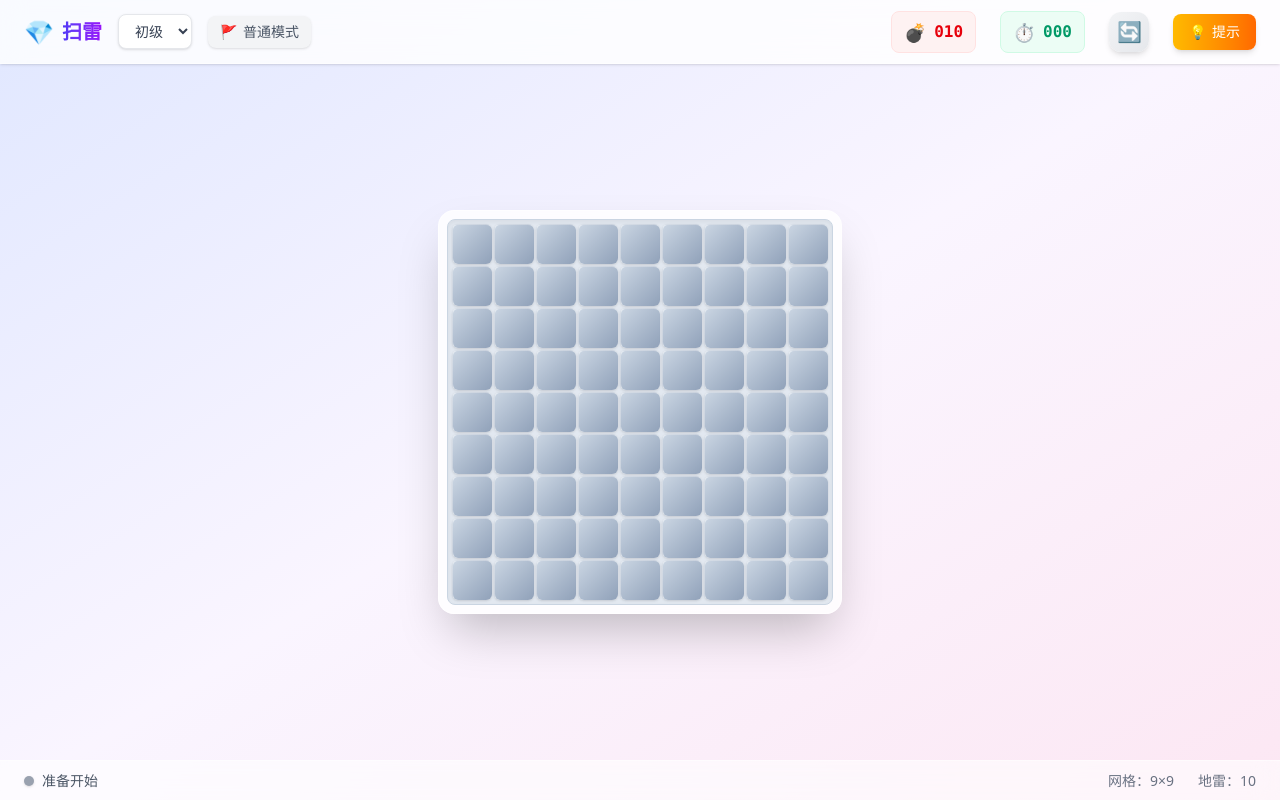
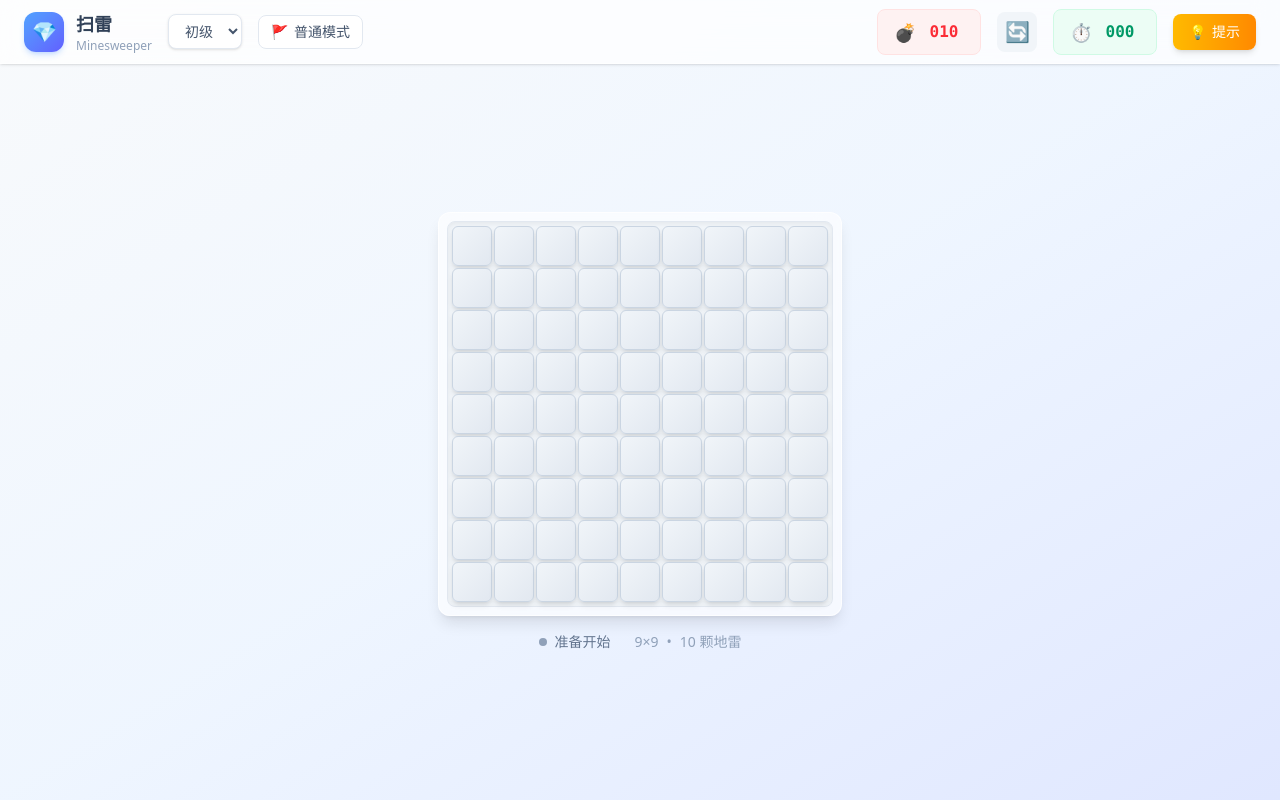
Before and after one commit to AboutThePast/minesweeper, a Vue app: page / in a window 1280 px wide. Built offline with nearby package versions, Linux system fonts and the light colour scheme.

Commit message:
feat: 浅色系 UI 优化 + 弹窗交互改进
- 重新设计浅色系主题 (slate-50 → blue-50 → indigo-100)
- 优化格子样式和颜色
- 放大游戏结束弹窗 (max-w-md, text-4xl, w-32 图标)
- 新增点击遮罩关闭弹窗功能
- 使用独立 showModal 变量控制弹窗显示

```diff
--- a/src/App.vue
+++ b/src/App.vue
@@ -1,51 +1,69 @@
 <template>
-  <div class="h-screen bg-gradient-to-br from-indigo-100 via-purple-50 to-pink-100 flex flex-col">
+  <div class="min-h-screen bg-gradient-to-br from-slate-50 via-blue-50 to-indigo-100 flex flex-col">
     <!-- 顶部控制栏 -->
-    <header class="h-16 bg-white/80 backdrop-blur-md border-b border-white/50 shadow-sm flex items-center justify-between px-6 shrink-0">
+    <header class="h-16 bg-white/70 backdrop-blur-md border-b border-white/60 shadow-sm flex items-center justify-between px-6 shrink-0">
       <div class="flex items-center gap-4">
-        <div class="flex items-center gap-2">
-          <span class="text-2xl">💎</span>
-          <h1 class="text-xl font-bold bg-gradient-to-r from-indigo-600 to-purple-600 bg-clip-text text-transparent">扫雷</h1>
+        <!-- 标题 -->
+        <div class="flex items-center gap-3">
+          <div class="w-10 h-10 rounded-xl bg-gradient-to-br from-blue-400 to-indigo-500 flex items-center justify-center shadow-md shadow-blue-500/20">
+            <span class="text-xl">💎</span>
+          </div>
+          <div>
+            <h1 class="text-lg font-bold text-slate-700">扫雷</h1>
+            <p class="text-xs text-slate-400">Minesweeper</p>
+          </div>
         </div>
+
+        <!-- 难度选择器 -->
         <select
           v-model="selectedDifficulty"
-          class="px-3 py-1.5 text-sm bg-white border border-gray-200 rounded-lg text-gray-700 focus:outline-none focus:ring-2 focus:ring-purple-300 shadow-sm"
+          class="px-3 py-1.5 text-sm bg-white border border-slate-200 rounded-lg text-slate-600 focus:outline-none focus:ring-2 focus:ring-blue-400 shadow-sm"
           :disabled="gameState === 'playing'"
         >
           <option v-for="(config, key) in DIFFICULTY" :key="key" :value="key">
             {{ config.label }}
           </option>
         </select>
+
+        <!-- 旗帜模式切换 -->
         <button
           @click="toggleFlagMode"
-          :class="flagMode ? 'bg-gradient-to-r from-amber-400 to-orange-500 text-white shadow-md' : 'bg-gray-100 text-gray-600'"
-          class="px-3 py-1.5 text-sm rounded-lg transition-all flex items-center gap-1.5 shadow-sm"
+          :class="flagMode ? 'bg-gradient-to-r from-amber-400 to-orange-400 text-white shadow-md' : 'bg-white text-slate-600 hover:bg-slate-50'"
+          class="px-3 py-1.5 text-sm rounded-lg transition-all flex items-center gap-1.5 border border-slate-200"
         >
           <span>🚩</span>
           <span class="font-medium">{{ flagMode ? '旗帜模式' : '普通模式' }}</span>
         </button>
       </div>
 
-      <div class="flex items-center gap-6">
-        <div class="flex items-center gap-2 px-3 py-1.5 bg-red-50 rounded-lg border border-red-100">
+      <!-- 右侧状态区 -->
+      <div class="flex items-center gap-4">
+        <!-- 剩余雷数 -->
+        <div class="flex items-center gap-2 px-4 py-2 bg-red-50 rounded-lg border border-red-100">
           <span class="text-lg">💣</span>
-          <span class="font-mono font-bold text-red-600">{{ String(remainingMines).padStart(3, '0') }}</span>
+          <span class="font-mono font-bold text-red-500 min-w-[40px] text-center">{{ String(remainingMines).padStart(3, '0') }}</span>
         </div>
-        <div class="flex items-center gap-2 px-3 py-1.5 bg-emerald-50 rounded-lg border border-emerald-100">
-          <span class="text-lg">⏱️</span>
-          <span class="font-mono font-bold text-emerald-600">{{ String(Math.min(timer, 999)).padStart(3, '0') }}</span>
-        </div>
+
+        <!-- 重置按钮 -->
         <button
           @click="handleReset"
           :class="resetButtonClass"
-          class="w-10 h-10 rounded-xl text-xl flex items-center justify-center transition-all hover:scale-110 shadow-md"
+          class="w-10 h-10 rounded-lg text-xl flex items-center justify-center transition-all hover:scale-105"
         >
           {{ resetButtonIcon }}
         </button>
+
+        <!-- 计时器 -->
+        <div class="flex items-center gap-2 px-4 py-2 bg-emerald-50 rounded-lg border border-emerald-100">
+          <span class="text-lg">⏱️</span>
+          <span class="font-mono font-bold text-emerald-600 min-w-[40px] text-center">{{ String(Math.min(timer, 999)).padStart(3, '0') }}</span>
+        </div>
+
+        <!-- 智能提示按钮 -->
         <button
           v-if="gameState === 'playing' || gameState === 'ready'"
           @click="handleHint"
-          class="px-4 py-2 text-sm bg-gradient-to-r from-amber-400 to-orange-500 text-white rounded-lg hover:from-amber-500 hover:to-orange-600 transition-all shadow-md flex items-center gap-1.5"
+          class="px-4 py-2 text-sm bg-gradient-to-r from-amber-400 to-orange-400 text-white rounded-lg hover:from-amber-500 hover:to-orange-500 transition-all shadow-md flex items-center gap-1.5"
         >
           <span>💡</span>
           <span class="font-medium">提示</span>
@@ -54,9 +72,10 @@
     </header>
 
     <!-- 游戏主区域 -->
-    <main class="flex-1 overflow-auto p-4">
-      <div class="min-h-full flex items-center justify-center">
-        <div class="bg-white/80 backdrop-blur-md p-2 rounded-2xl shadow-2xl border border-white/50">
+    <main class="flex-1 flex items-center justify-center p-4">
+      <div class="relative">
+        <!-- 游戏板容器 -->
+        <div class="p-2 rounded-xl bg-white/60 backdrop-blur-md shadow-lg border border-white/70">
           <GameBoard
             :board="board"
             :game-state="gameState"
@@ -68,28 +87,30 @@
             @quick-action="handleQuickAction"
           />
         </div>
+
+        <!-- 底部状态条 -->
+        <div class="mt-4 flex items-center justify-center gap-6 text-sm">
+          <div class="flex items-center gap-2">
+            <span :class="statusIndicatorClass" class="w-2 h-2 rounded-full"></span>
+            <span class="text-slate-500 font-medium">{{ statusText }}</span>
+          </div>
+          <div class="text-slate-400">
+            <span>{{ cols }}×{{ rows }}</span>
+            <span class="mx-2">•</span>
+            <span>{{ totalMines }} 颗地雷</span>
+          </div>
+        </div>
       </div>
     </main>
 
-    <!-- 底部状态栏 -->
-    <footer class="h-10 bg-white/60 backdrop-blur-md border-t border-white/50 flex items-center justify-between px-6 shrink-0">
-      <div class="flex items-center gap-2 text-sm">
-        <span :class="statusIndicatorClass" class="w-2.5 h-2.5 rounded-full shadow-sm"></span>
-        <span class="font-medium text-gray-600">{{ statusText }}</span>
-      </div>
-      <div class="flex items-center gap-6 text-sm text-gray-500 font-medium">
-        <span>网格：{{ cols }}×{{ rows }}</span>
-        <span>地雷：{{ totalMines }}</span>
-      </div>
-    </footer>
-
     <!-- 游戏结束弹窗 -->
     <GameModal
-      :show="gameState === 'won' || gameState === 'lost'"
+      :show="showModal"
       :is-win="gameState === 'won'"
       :difficulty="DIFFICULTY[difficulty].label"
       :timer="timer"
       @reset="handleReset"
+      @close="handleCloseModal"
     />
   </div>
 </template>
@@ -119,6 +140,14 @@ const {
 
 const flagMode = ref(false)
 const selectedDifficulty = ref(difficulty.value)
+const showModal = ref(false)
+
+// 监听游戏状态变化，自动显示弹窗
+watch(gameState, (newVal) => {
+  if (newVal === 'won' || newVal === 'lost') {
+    showModal.value = true
+  }
+})
 
 watch(selectedDifficulty, (newVal) => {
   if (newVal !== difficulty.value) {
@@ -135,17 +164,17 @@ function toggleFlagMode() {
 }
 
 const statusText = computed(() => {
-  if (gameState.value === 'won') return '🎉 恭喜获胜！'
-  if (gameState.value === 'lost') return '💥 游戏结束'
-  if (gameState.value === 'playing') return '游戏中...'
+  if (gameState.value === 'won') return '恭喜获胜'
+  if (gameState.value === 'lost') return '游戏结束'
+  if (gameState.value === 'playing') return '游戏中'
   return '准备开始'
 })
 
 const statusIndicatorClass = computed(() => {
-  if (gameState.value === 'won') return 'bg-emerald-500 shadow-emerald-200'
-  if (gameState.value === 'lost') return 'bg-red-500 shadow-red-200'
-  if (gameState.value === 'playing') return 'bg-amber-400 shadow-amber-200'
-  return 'bg-gray-400'
+  if (gameState.value === 'won') return 'bg-emerald-500'
+  if (gameState.value === 'lost') return 'bg-red-500'
+  if (gameState.value === 'playing') return 'bg-amber-400'
+  return 'bg-slate-400'
 })
 
 const resetButtonIcon = computed(() => {
@@ -155,9 +184,9 @@ const resetButtonIcon = computed(() => {
 })
 
 const resetButtonClass = computed(() => {
-  if (gameState.value === 'won') return 'bg-gradient-to-br from-emerald-400 to-emerald-600 text-white shadow-emerald-200'
-  if (gameState.value === 'lost') return 'bg-gradient-to-br from-red-400 to-red-600 text-white shadow-red-200'
-  return 'bg-gradient-to-br from-gray-100 to-gray-200 text-gray-600 hover:from-gray-200 hover:to-gray-300'
+  if (gameState.value === 'won') return 'bg-gradient-to-br from-emerald-400 to-emerald-500 text-white shadow-md'
+  if (gameState.value === 'lost') return 'bg-gradient-to-br from-red-400 to-red-500 text-white shadow-md'
+  return 'bg-slate-100 text-slate-600 hover:bg-slate-200'
 })
 
 function handleReset() {
@@ -182,4 +211,9 @@ function handleHint() {
     console.log('当前没有可以确定的雷位置')
   }
 }
+
+function handleCloseModal() {
+  // 关闭弹窗，但保持游戏结束状态，让用户可以查看复盘
+  showModal.value = false
+}
 </script>
--- a/src/components/Cell.vue
+++ b/src/components/Cell.vue
@@ -49,16 +49,16 @@ const emit = defineEmits(['click', 'contextmenu', 'dblclick', 'flag'])
 const longPressTimer = ref(null)
 const isLongPress = ref(false)
 
-// 数字颜色 - 柔和鲜艳风格
+// 数字颜色 - 浅色系主题适配
 const numberColors = {
-  1: 'text-blue-500 font-black',
-  2: 'text-emerald-500 font-black',
-  3: 'text-red-500 font-black',
-  4: 'text-purple-600 font-black',
-  5: 'text-amber-600 font-black',
-  6: 'text-teal-500 font-black',
-  7: 'text-indigo-600 font-black',
-  8: 'text-pink-600 font-black'
+  1: 'text-blue-600 font-bold',
+  2: 'text-emerald-600 font-bold',
+  3: 'text-red-600 font-bold',
+  4: 'text-purple-600 font-bold',
+  5: 'text-amber-600 font-bold',
+  6: 'text-teal-600 font-bold',
+  7: 'text-indigo-600 font-bold',
+  8: 'text-pink-600 font-bold'
 }
 
 const cellClasses = computed(() => {
@@ -69,21 +69,21 @@ const cellClasses = computed(() => {
     ? 'w-8 h-8 text-base'  // 中级
     : 'w-10 h-10 text-lg'  // 初级
 
-  const base = `${sizeClass} flex items-center justify-center font-bold select-none rounded-md shadow-sm`
+  const base = `${sizeClass} flex items-center justify-center font-bold select-none transition-all duration-150`
 
   if (props.cell.isRevealed) {
     if (props.cell.isMine) {
-      return `${base} bg-gradient-to-br from-red-400 to-red-600`
+      return `${base} bg-gradient-to-br from-red-400 to-red-500 rounded-md shadow-inner`
     }
-    return `${base} bg-gradient-to-br from-white to-slate-100`
+    return `${base} bg-white rounded-md border border-slate-200 shadow-inner`
   }
 
   if (props.cell.isFlagged) {
-    return `${base} bg-gradient-to-br from-amber-400 to-orange-500 shadow-md`
+    return `${base} bg-gradient-to-br from-amber-400 to-orange-400 rounded-md shadow-md border border-amber-300`
   }
 
-  // 未揭开 - 柔和渐变带立体感
-  return `${base} bg-gradient-to-br from-slate-300 to-slate-400 border-t border-l border-white/50 cursor-pointer hover:from-slate-200 hover:to-slate-300 transition-colors`
+  // 未揭开 - 浅色渐变带立体感
+  return `${base} bg-gradient-to-br from-slate-100 to-slate-200 rounded-md border border-slate-300 cursor-pointer hover:from-slate-50 hover:to-slate-100 shadow-md hover:shadow-lg transition-all`
 })
 
 const showContent = computed(() => {
--- a/src/components/GameBoard.vue
+++ b/src/components/GameBoard.vue
@@ -49,7 +49,7 @@ const props = defineProps({
 defineEmits(['reveal', 'flag', 'quick-action'])
 
 const boardClasses = computed(() => {
-  return 'grid gap-0.5 bg-slate-200 p-1 rounded-lg border border-slate-300 shadow-inner'
+  return 'grid gap-[2px] bg-slate-100 p-1 rounded-lg border border-slate-200 shadow-inner'
 })
 
 const boardStyle = computed(() => {
```
Also changed, not shown: src/components/GameModal.vue (+21 -19 lines).
